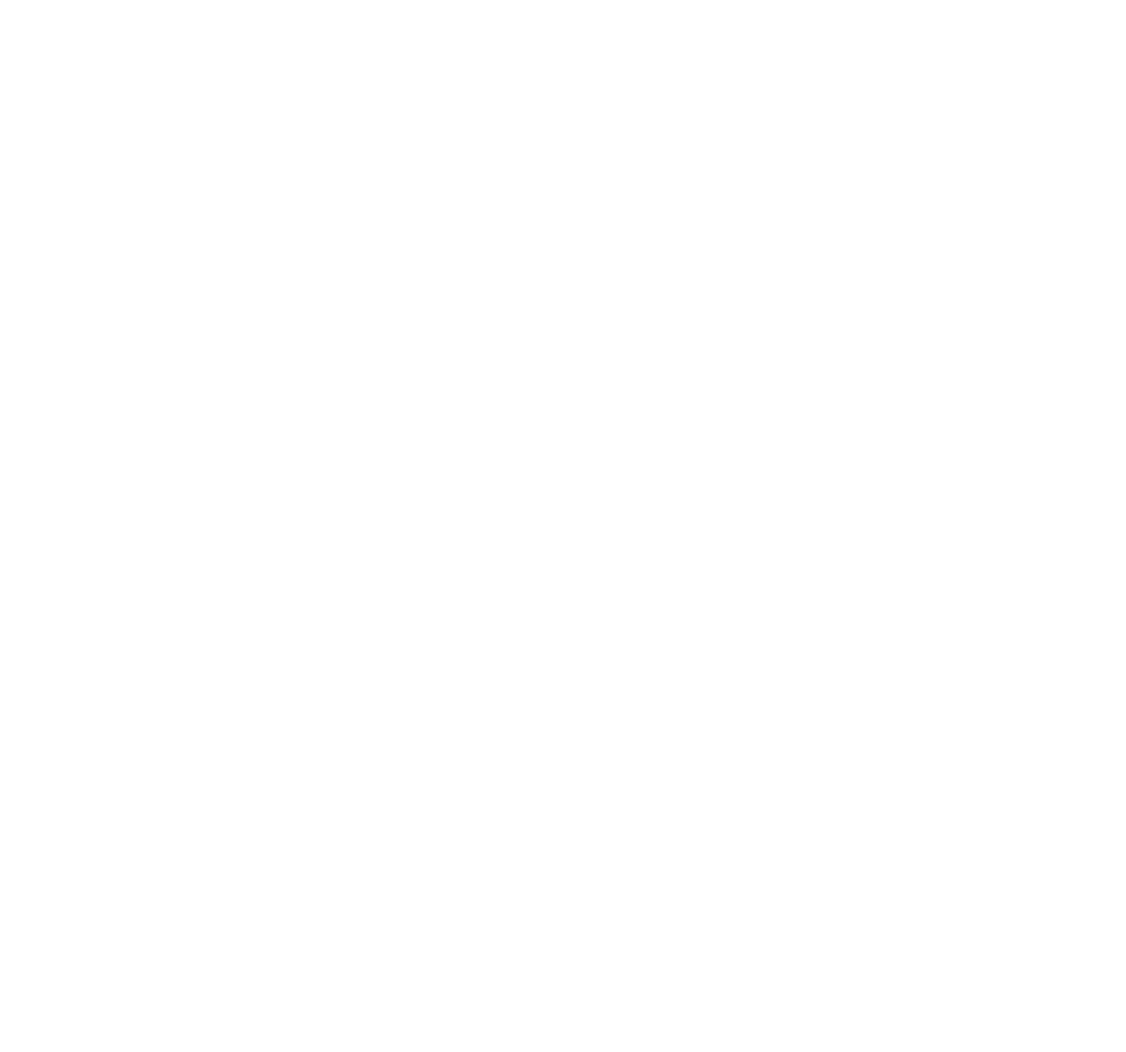
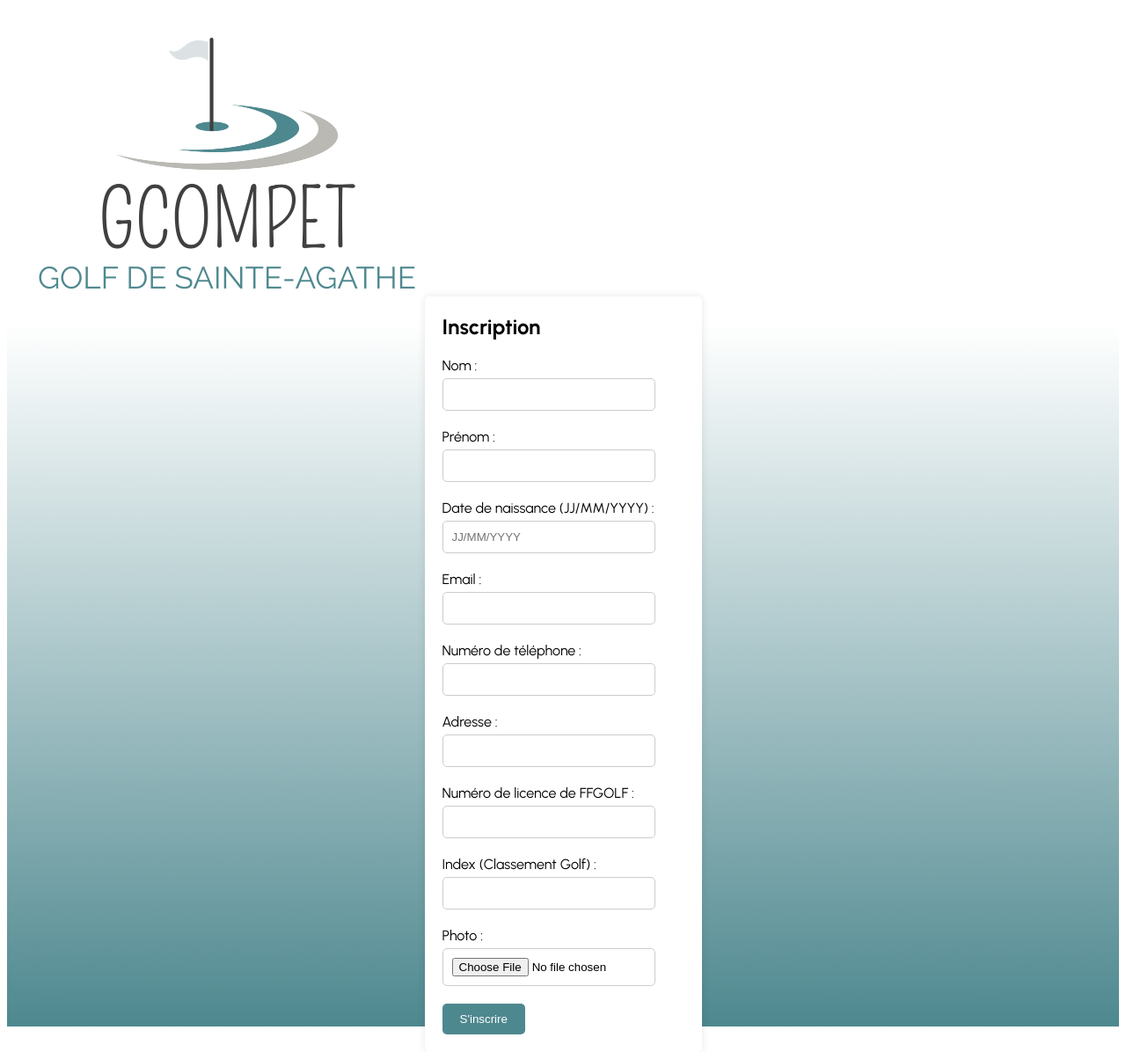
Before and after one commit to teetom3/Gcompet, a PHP site: page /signup.html in a window 1280 px wide. Before the commit the page is empty. Shown: the whole page at 88% size. Before the commit the page ends 800 px from the top, so only its background shows below. Run offline with PHP 8.4, Linux system fonts and the light colour scheme.

Commit message:
signup page

```diff
--- a/signup.html
+++ b/signup.html
@@ -0,0 +1,61 @@
+<!DOCTYPE html>
+<html lang="en">
+<head>
+    <meta charset="UTF-8">
+    <meta name="viewport" content="width=device-width, initial-scale=1.0">
+
+    <link rel="stylesheet" href="styles.css">
+    <link rel="preconnect" href="https://fonts.googleapis.com">
+<link rel="preconnect" href="https://fonts.gstatic.com" crossorigin>
+<link href="https://fonts.googleapis.com/css2?family=Urbanist:ital,wght@0,100..900;1,100..900&display=swap" rel="stylesheet">
+    <title>Gcompet</title>
+
+</head>
+<body>
+    <img class="logo" src="./images/logo-png.png">
+    <div class="signup-container">
+        <div class="signup-form">
+          <h2>Inscription</h2>
+          <form>
+            <div class="form-group">
+              <label for="nom">Nom :</label>
+              <input type="text" id="nom" name="nom" required>
+            </div>
+            <div class="form-group">
+              <label for="prenom">Prénom :</label>
+              <input type="text" id="prenom" name="prenom" required>
+            </div>
+            <div class="form-group">
+              <label for="date_naissance">Date de naissance (JJ/MM/YYYY) :</label>
+              <input type="text" id="date_naissance" name="date_naissance" placeholder="JJ/MM/YYYY" required>
+            </div>
+            <div class="form-group">
+              <label for="email">Email :</label>
+              <input type="email" id="email" name="email" required>
+            </div>
+            <div class="form-group">
+              <label for="telephone">Numéro de téléphone :</label>
+              <input type="tel" id="telephone" name="telephone" required>
+            </div>
+            <div class="form-group">
+              <label for="adresse">Adresse :</label>
+              <input type="text" id="adresse" name="adresse" required>
+            </div>
+            <div class="form-group">
+              <label for="num_licence">Numéro de licence de FFGOLF :</label>
+              <input type="text" id="num_licence" name="num_licence" required>
+            </div>
+            <div class="form-group">
+              <label for="index">Index (Classement Golf) :</label>
+              <input type="text" id="index" name="index" required>
+            </div>
+            <div class="form-group">
+              <label for="photo">Photo :</label>
+              <input type="file" id="photo" name="photo" accept="image/*" required>
+            </div>
+            <button type="submit">S'inscrire</button>
+          </form>
+        </div>
+      </div>
+</body>
+</html>
--- a/styles.css
+++ b/styles.css
@@ -320,7 +320,59 @@ header{
     text-decoration: underline;
   }
 
+/*---------SIGN UP¨PAGE ----------*/
 
+.signup-container {
+  height: 100vh;
+  display: flex;
+  justify-content: center;
+  align-items: center;
+  background: linear-gradient(to bottom, #ffffff, #4e888f);
+}
+
+.signup-form {
+  background: #fff;
+  padding: 20px;
+  border-radius: 5px;
+  box-shadow: 0px 0px 10px rgba(0, 0, 0, 0.1);
+}
+
+.signup-form h2 {
+  margin-top: 0;
+}
+
+.form-group {
+  margin-bottom: 20px;
+}
+
+.form-group label {
+  display: block;
+  margin-bottom: 5px;
+}
+
+.form-group input[type="text"],
+.form-group input[type="email"],
+.form-group input[type="tel"],
+.form-group input[type="file"] {
+  width: 80%;
+  padding: 10px;
+  border: 1px solid #ccc;
+  border-radius: 5px;
+}
+
+.form-group input[type="submit"] {
+  width: 100%;
+  padding: 10px;
+  background-color: #3498db;
+  color: #fff;
+  border: none;
+  border-radius: 5px;
+  cursor: pointer;
+}
+
+.form-group input[type="submit"]:hover {
+  background-color: #2980b9;
+}
 
   /* Styles pour les smartphones */
 @media only screen and (max-width: 600px) {
```
